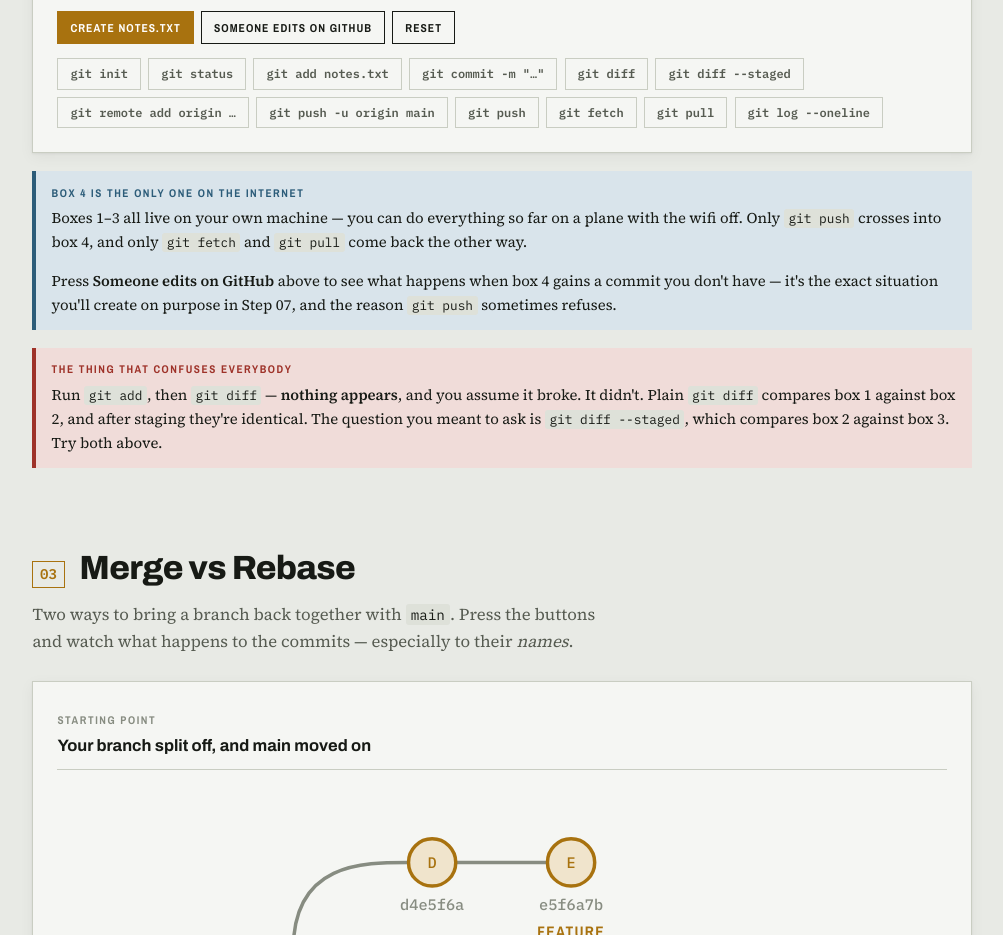
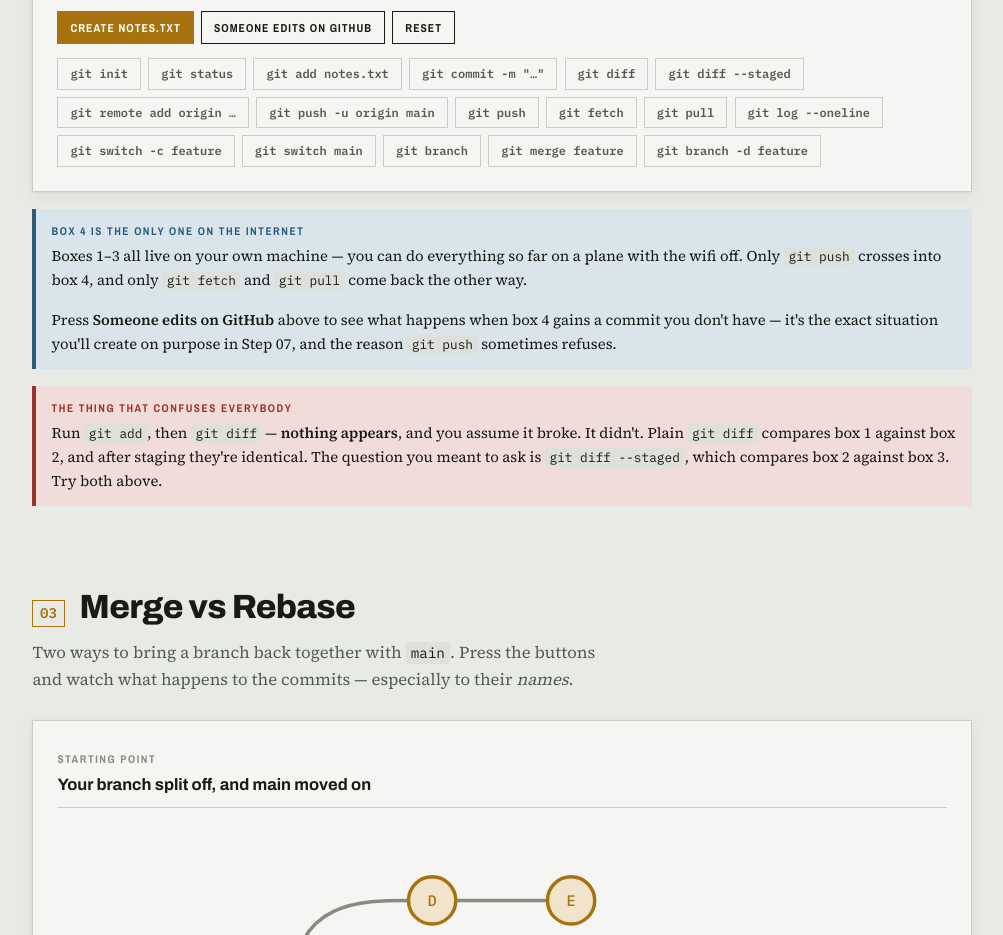
Before and after one commit to banditofsmoke/01-git-and-github, a plain HTML site: page index.html in a window 1280 px wide. Shown: the part 3541-4476 px from the top of the page, without its empty margins (270-1273 px from the left). Drawn offline with nearby package versions, Linux system fonts and the light colour scheme.

Commit message:
Add the branch commands to the sandbox quick buttons
Lost when an earlier script threw before writing the file.

```diff
--- a/index.html
+++ b/index.html
@@ -605,6 +605,11 @@ img{max-width:100%}
         <button type="button" class="gh" data-run="git fetch">git fetch</button>
         <button type="button" class="gh" data-run="git pull">git pull</button>
         <button type="button" class="gh" data-run="git log --oneline">git log --oneline</button>
+        <button type="button" class="gh" data-run="git switch -c feature">git switch -c feature</button>
+        <button type="button" class="gh" data-run="git switch main">git switch main</button>
+        <button type="button" class="gh" data-run="git branch">git branch</button>
+        <button type="button" class="gh" data-run="git merge feature">git merge feature</button>
+        <button type="button" class="gh" data-run="git branch -d feature">git branch -d feature</button>
       </div>
     </div>
 
```
